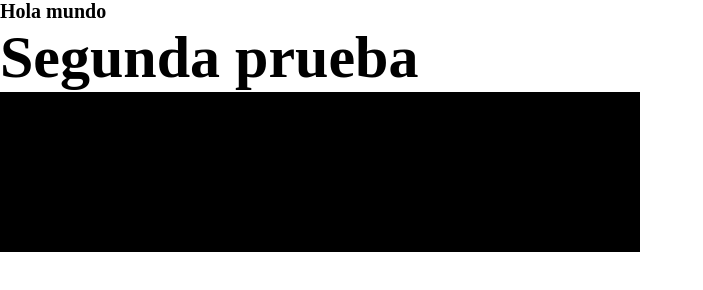
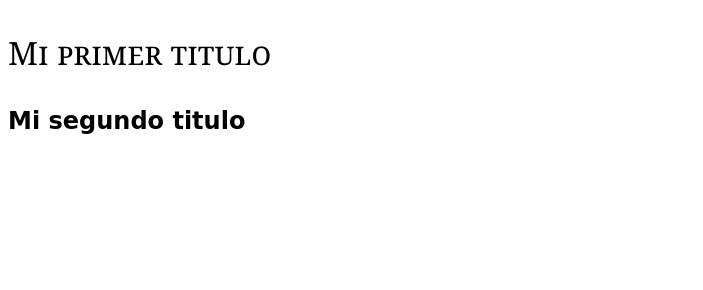
Before and after one commit to Anju0307/CSS-basico, a plain HTML site: page index.html in a window 1280 px wide. Shown: the whole page, without its empty margins (0-703 px from the left). Drawn offline with Linux system fonts and the light colour scheme; a web font is replaced by a local one.

Commit message:
Propiedades de texto y tipografias externas

```diff
--- a/index.html
+++ b/index.html
@@ -1,23 +1,23 @@
 <!DOCTYPE html>
 <html lang="en">
+
 <head>
     <meta charset="UTF-8">
     <meta http-equiv="X-UA-Compatible" content="IE=edge">
     <meta name="viewport" content="width=device-width, initial-scale=1.0">
-    <title>Unidades de medidas</title>
+    <title>Propiedades de texto y exportacion</title>
     <link rel="stylesheet" href="style.css">
+    <link rel="preconnect" href="https://fonts.googleapis.com">
+    <link rel="preconnect" href="https://fonts.gstatic.com" crossorigin>
+    <link href="https://fonts.googleapis.com/css2?family=Roboto:wght@100&family=Rubik+Maze&display=swap"
+    rel="stylesheet">
 </head>
+
 <body>
-    <!-- Unidades de medidas -->
-    <div class="div">
-        <h1 class="div-h1">Hola mundo</h1>
-        <h2 class="div-h2">Segunda prueba</h2>
-    </div>
+    <!-- Propiedades de texto y tipografias externas -->
 
-    <!-- Porcentaje de la panalla -->
+    <h1>Mi primer titulo</h1>
+    <h2>Mi segundo titulo</h2>
+</body>
 
-    <div class="div2">
-        <h1 class="div2-h1">Hola mundo x2</h1>
-    </div>
-</body>
 </html>
--- a/style.css
+++ b/style.css
@@ -1,34 +1,22 @@
-/* Unidades de medidas */
+/* Propiedades de texto y tipografias externas */
 
-/* Medidas fijas */
-/* px(pixeles),cm(centimetros), mm(milimetros), pt(puntos)*/
-/* 1em = 16px */
+h1{
+    /* Tamaño fuente */
+    font-size: 2em;
 
-*{
-    padding: 0px;
-    margin: 0px;
+    /* Estilo de la fuente */
+    font-family: Georgia, 'Times New Roman', Times, serif;
+
+    /* Ancho de la letra */
+    line-height: 2;
+
+    /* Grosor de la letra */
+    font-weight: normal;
+
+    /* Inutiles */
+    font-stretch: normal;
+    font-variant: small-caps;
 }
-
-.div-h1{
-    font-size: 20px;
+h2{
+    font-family: 'Rubik Maze', cursive;
 }
-
-/* Medidas relativas (significa que se adapta)*/
-
-.div{
-    font-size: 30px;
-}
-
-/* El tamaño cambia porque lo hereda del contenedor en los em */
-
-.div-h2{
-    font-size: 2em;
-}
-
-/* Porcentaje de uso de la pantalla */
-
-.div2{
-    width: 50vw;
-    height: 20vh;
-    background-color: black;
-}
```
